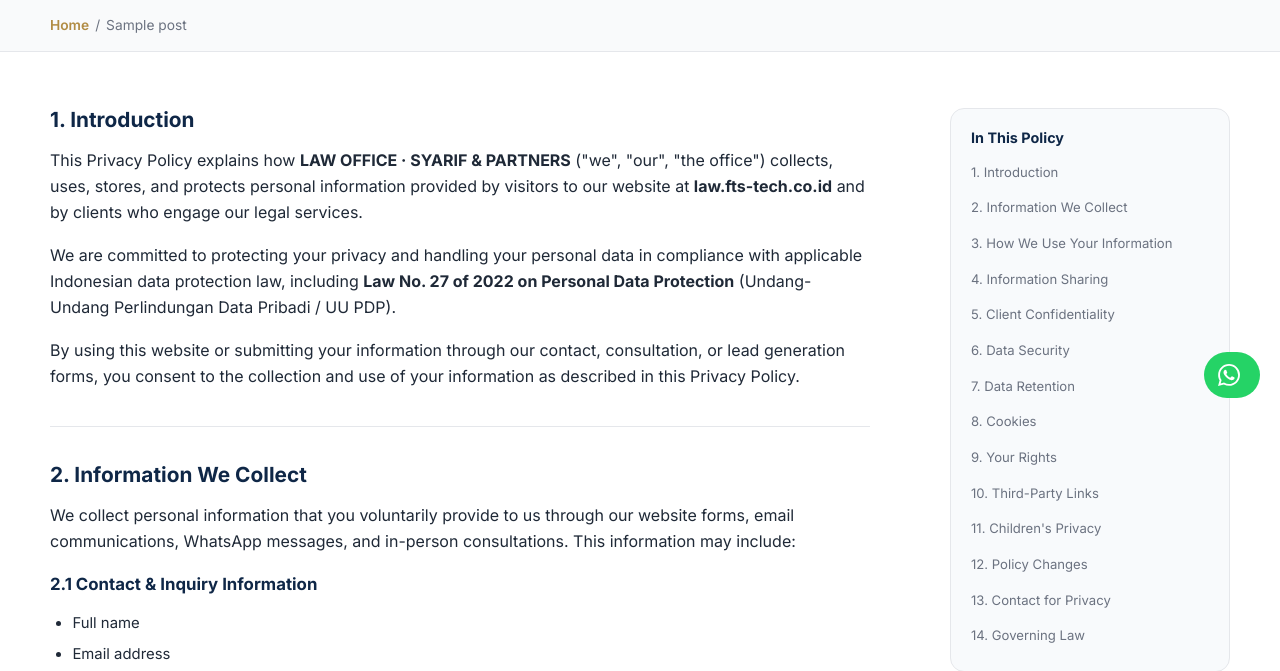
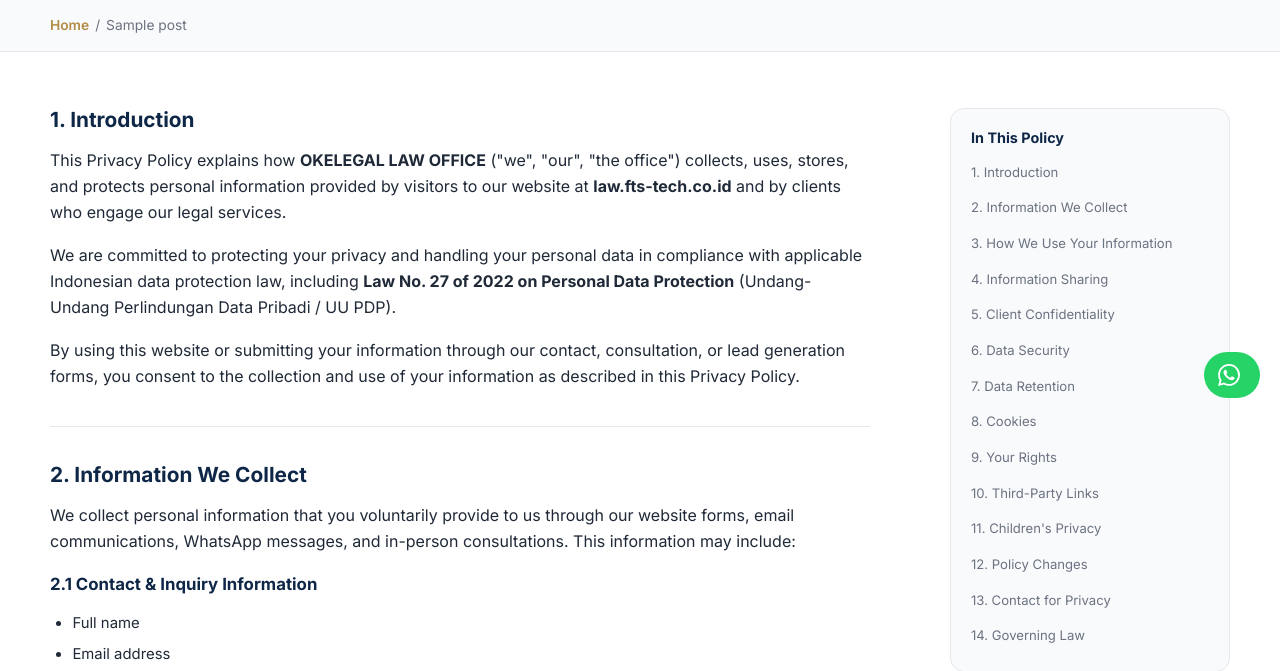
Before and after one commit to Mifta24/fts-law, a WordPress theme: the page made by page-privacy-policy.php in a window 1280 px wide. Shown: the part 382-1053 px from the top of the page. Run offline with PHP 8.4 and a stand-in for WordPress, Linux system fonts and the light colour scheme; the site name, menu and one post (Sample post) are stand-ins, and other content is empty; some libraries are stand-ins or nearby versions.

Commit message:
feat: rebrand to Okelegal Law Office and set Bandung office address

```diff
--- a/functions.php
+++ b/functions.php
@@ -12,9 +12,9 @@ define( 'FTS_PHONE_RAW',  '6281234567890' );          // No + for wa.me link
 define( 'FTS_PHONE_DISPLAY', '+62 812-3456-7890' );   // Human-readable
 define( 'FTS_WA_LINK',    'https://wa.me/6281234567890' );
 define( 'FTS_EMAIL',      'info@law.fts-tech.co.id' );
-define( 'FTS_ADDRESS',    'Jakarta, Indonesia' );
+define( 'FTS_ADDRESS',    'Pasteur Gateway, Jl. Gn. Batu No.203A, Sukaraja, Kec. Cicendo, Kota Bandung, Jawa Barat 40175' );
 define( 'FTS_OFFICE_HOURS', 'Mon – Fri: 09:00 – 18:00 WIB' );
-define( 'FTS_BRAND',      'LAW OFFICE · SYARIF &amp; PARTNERS' );
+define( 'FTS_BRAND',      'OKELEGAL LAW OFFICE' );
 define( 'FTS_THEME_VER',  '1.0.5' );
 
 
@@ -841,7 +841,7 @@ function fts_customizer( $wp_customize ) {
         ],
         'fts_address' => [
             'label'   => 'Office Address',
-            'default' => 'Jakarta, Indonesia',
+            'default' => 'Pasteur Gateway, Jl. Gn. Batu No.203A, Sukaraja, Kec. Cicendo, Kota Bandung, Jawa Barat 40175',
         ],
         'fts_office_hours' => [
             'label'   => 'Office Hours',
--- a/page-privacy-policy.php
+++ b/page-privacy-policy.php
@@ -41,7 +41,7 @@ get_header(); ?>
           <div class="privacy-section">
             <h2><?php _e('1. Introduction', 'fts-law'); ?></h2>
             <p>
-              <?php _e('This Privacy Policy explains how <strong>LAW OFFICE · SYARIF &amp; PARTNERS</strong> ("we", "our", "the office") collects, uses, stores, and protects personal information provided by visitors to our website at <strong>law.fts-tech.co.id</strong> and by clients who engage our legal services.', 'fts-law'); ?>
+              <?php _e('This Privacy Policy explains how <strong>OKELEGAL LAW OFFICE</strong> ("we", "our", "the office") collects, uses, stores, and protects personal information provided by visitors to our website at <strong>law.fts-tech.co.id</strong> and by clients who engage our legal services.', 'fts-law'); ?>
             </p>
             <p>
               <?php _e('We are committed to protecting your privacy and handling your personal data in compliance with applicable Indonesian data protection law, including <strong>Law No. 27 of 2022 on Personal Data Protection</strong> (Undang-Undang Perlindungan Data Pribadi / UU PDP).', 'fts-law'); ?>
@@ -432,7 +432,7 @@ get_header(); ?>
                 <span class="privacy-contact-item__icon" aria-hidden="true">🏢</span>
                 <div>
                   <strong><?php _e('Office Name', 'fts-law'); ?></strong>
-                  <p><?php _e('LAW OFFICE · SYARIF &amp; PARTNERS', 'fts-law'); ?></p>
+                  <p><?php _e('OKELEGAL LAW OFFICE', 'fts-law'); ?></p>
                 </div>
               </div>
 
```
